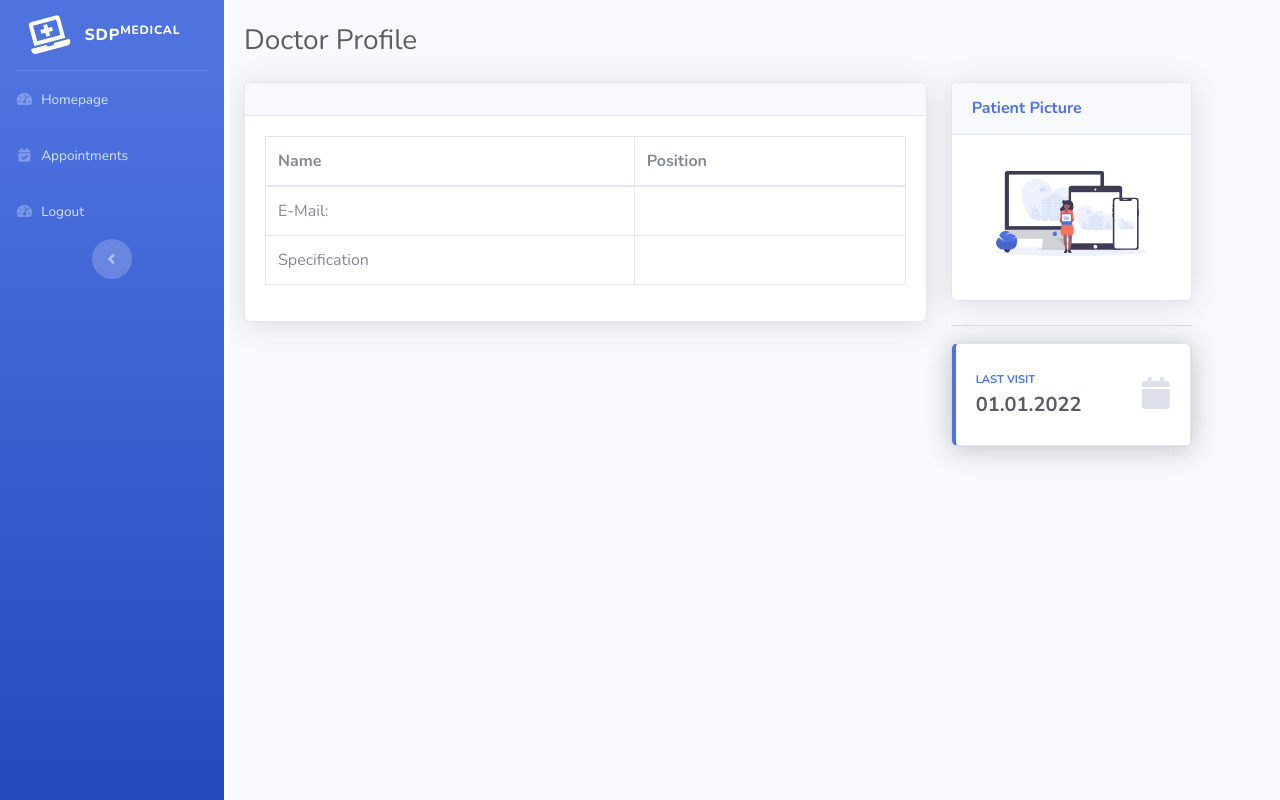
After one commit to ugrcnkaya/medical_management_system, a Flask app: template website/templates/staff_profile.html in a window 1280 px wide. The commit adds this page. Run offline with Flask 2, Linux system fonts and the light colour scheme; the template is opened without the code that fills it, so the values that code supplies are empty; some libraries are stand-ins or nearby versions.

Commit message:
Login Role Added -> Hospital Staff

```diff
--- a/website/templates/base.html
+++ b/website/templates/base.html
@@ -44,7 +44,7 @@
 
             <!-- Divider -->
             <hr class="sidebar-divider my-0">
-
+{% if patient != None %}
             <!-- Nav Item - Dashboard -->
             <li class="nav-item">
                 <a class="nav-link" href="/">
@@ -57,33 +57,42 @@
                     <i class="fas fa-fw fa-calendar-check"></i>
                     <span>Appointments</span></a>
             </li>
-
-            <!-- Divider -->
-            <hr class="sidebar-divider">
-
-            <!-- Heading -->
-            <div class="sidebar-heading">
-                Interface
-            </div>
-
-            <!-- Nav Item - Pages Collapse Menu -->
-            <li class="nav-item">
-                <a class="nav-link collapsed" href="#" data-toggle="collapse" data-target="#collapseTwo"
-                    aria-expanded="true" aria-controls="collapseTwo">
-                    <i class="fas fa-fw fa-cog"></i>
-                    <span>Components</span>
-                </a>
-                <div id="collapseTwo" class="collapse" aria-labelledby="headingTwo" data-parent="#accordionSidebar">
-                    <div class="bg-white py-2 collapse-inner rounded">
-                        <h6 class="collapse-header">Custom Components:</h6>
-                        <a class="collapse-item" href="buttons.html">Buttons</a>
-                        <a class="collapse-item" href="cards.html">Cards</a>
-                    </div>
-                </div>
+{% elif staff != None %}
+         <li class="nav-item">
+                <a class="nav-link" href="/">
+                    <i class="fas fa-fw fa-tachometer-alt"></i>
+                    <span>Home</span></a>
             </li>
 
-            <!-- Divider -->
-            <hr class="sidebar-divider d-none d-md-block">
+            <li class="nav-item">
+                <a class="nav-link" href="/">
+                    <i class="fas fa-fw fa-calendar-check"></i>
+                    <span>My Schedule</span></a>
+            </li>
+            <li class="nav-item">
+                <a class="nav-link" href="/">
+                    <i class="fas fa-fw fa-calendar-check"></i>
+                    <span>Appointments</span></a>
+            </li>
+            <li class="nav-item">
+                <a class="nav-link" href="/">
+                    <i class="fas fa-fw fa-stethoscope"></i>
+                    <span>Patients</span></a>
+            </li>
+
+            <li class="nav-item">
+                <a class="nav-link" href="/">
+                    <i class="fas fa-fw fa-prescription-bottle"></i>
+                    <span>Prescriptions</span></a>
+            </li>
+            <li class="nav-item">
+                <a class="nav-link" href="/">
+                    <i class="fas fa-fw fa-file-invoice"></i>
+                    <span>Invoices</span></a>
+            </li>
+{% endif %}
+
+
              <li class="nav-item">
                 <a class="nav-link" href="/logout">
                     <i class="fas fa-fw fa-tachometer-alt"></i>
--- /dev/null
+++ b/website/templates/staff_profile.html
@@ -0,0 +1,88 @@
+{% extends "base.html" %}
+{% block title %}Home{% endblock %}
+{% block content %}
+
+                    <!-- Page Heading -->
+                    <h1 class="h3 mb-4 text-gray-800">Doctor Profile</h1>
+
+        <div class="row">
+             <div class="col-lg-8">
+                    <div class="card shadow mb-4">
+                        <div class="card-header py-3">
+                            <h6 class="m-0 font-weight-bold text-primary">{{ staff.Name }} {{ staff.Surname }} </h6>
+                        </div>
+                        <div class="card-body">
+                            <div class="table-responsive">
+                                <table class="table table-bordered" id="dataTable" width="100%" cellspacing="0">
+                                    <thead>
+                                        <tr>
+                                            <th>Name</th>
+                                            <th>Position</th>
+
+                                        </tr>
+                                    </thead>
+
+                                    <tbody>
+                                        <tr>
+                                            <td>E-Mail:</td>
+                                            <td>{{ staff.EMail }}</td>
+                                        </tr>
+                                     <tr>
+                                            <td>Specification</td>
+                                            <td>{{ staff.Specification.Title }}</td>
+                                     </tr>
+
+
+
+
+                                    </tbody>
+                                </table>
+                            </div>
+                        </div>
+                    </div>
+                </div>
+
+                <div class="col-lg-3">
+<!-- User Picture-->
+
+<div class="card shadow mb-4">
+    <div class="card-header py-3">
+        <h6 class="m-0 font-weight-bold text-primary">Patient Picture</h6>
+    </div>
+
+    <div class="card-body">
+        <div class="text-center">
+            <img class="img-fluid px-3 px-sm-4 mt-3 mb-4" style="width: 25rem;"
+                src="img/undraw_posting_photo.svg" alt="...">
+        </div>
+
+
+
+    </div>
+</div>
+
+<hr>
+
+<!-- Invoices-->
+
+<div class="card shadow mb-6">
+    <div class="card border-left-primary shadow h-100 py-2">
+        <div class="card-body">
+            <div class="row no-gutters align-items-center">
+                <div class="col mr-2">
+                    <div class="text-xs font-weight-bold text-primary text-uppercase mb-1">
+                        Last Visit</div>
+                    <div class="h5 mb-0 font-weight-bold text-gray-800">01.01.2022</div>
+                </div>
+                <div class="col-auto">
+                    <i class="fas fa-calendar fa-2x text-gray-300"></i>
+                </div>
+            </div>
+        </div>
+    </div>
+</div>
+
+                </div>
+             </div>
+
+{% endblock %}
```
Also changed, not shown: website/auth.py (+42 -5 lines), website/views.py (+23 -4 lines).
